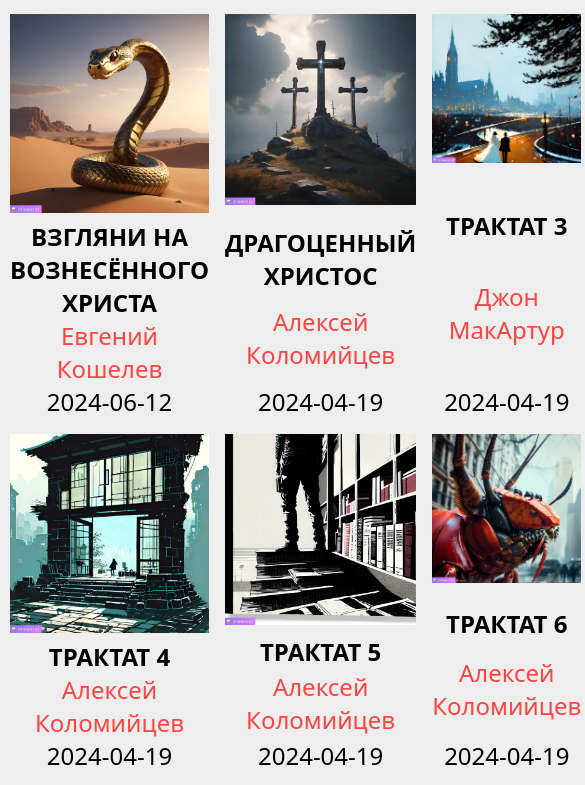
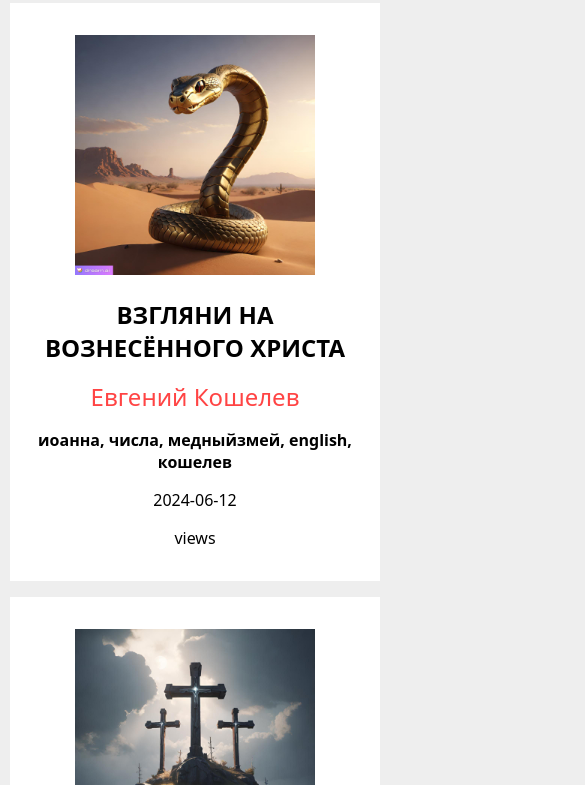
Before and after one commit to ujinthegrey/hundred-gospel-tracts, an Astro site: page / in a window 390 px wide. Shown: the part 256-1041 px from the top of the page, 585 px wide, since content can reach past the window. Built offline with nearby package versions, Linux system fonts and the light colour scheme; Astro itself is replaced by a stand-in of ours.

Commit message:
fix styles

```diff
--- a/src/components/Audioplayer.astro
+++ b/src/components/Audioplayer.astro
@@ -6,7 +6,7 @@
 </div>
 <style>
     div {
-        background-color: var(--bg-body-accent);
+        background-color: var(--bg-body-2);
         display: flex;
         justify-content: center;
         align-items: center;
--- a/src/components/Title.astro
+++ b/src/components/Title.astro
@@ -9,6 +9,7 @@
 </div>
 <style>
     div {
+        width: 100%;
         background-color: var(--bg-body-accent);
         display: flex;
         justify-content: center;
@@ -24,4 +25,14 @@
         letter-spacing: .4rem;
         text-transform: uppercase;
     }
+    @media (max-width: 768px) {
+    h1 {
+        font-size: 2rem;
+    }
+}
+@media (max-width: 640px) {
+    h1 {
+        font-size: 1.5rem;
+    }
+}
 </style>
--- a/src/components/TractItem.astro
+++ b/src/components/TractItem.astro
@@ -2,19 +2,25 @@
 const { tract } = Astro.props
 ---
 <article>
-    <a class="img-link" href={`/tracts/${tract.slug}`}><img src={tract.data.image.url} alt={tract.data.image.alt}/></a>
+    <a class="img-link" href={`/tracts/${tract.slug}`}>
+        <img src={tract.data.image.url} alt={tract.data.image.alt} width="240px" height="240px"/>
+    </a>
     <p class="title">{tract.data.title}</p>
     <p class="author">{tract.data.author}</p>
-    <p>{tract.data.pubDate.toISOString().slice(0,10)}</p>
-    <!-- <p>{tract.data.tags.join(', ')}</p> -->
+    <p class="tags">{tract.data.tags.join(', ')}</p>
+    <p class="data">{tract.data.pubDate.toISOString().slice(0,10)}</p>
+    <p class="views">views</p>
 </article>
 <style>
     article {
         display: flex;
         flex-direction: column;
+        gap: 1rem;
         align-items: center;
         justify-content: space-between;
         text-align: center;
+        background-color: var(--bg-body-2);
+        padding: 2rem .5rem;
     }
     .title {
         text-transform: uppercase;
@@ -23,6 +29,16 @@
     .author {
         color: var(--text-body-accent)
     }
+    .data,
+    .views {
+        display: flex;
+        justify-content: space-between;
+        font-size: 1rem;
+    }
+    .tags {
+        font-size: 1rem;
+        font-weight: 600;
+    }
     .img-link {
         transition: translate .3s ease;
     }
--- a/src/layouts/BaseLayout.astro
+++ b/src/layouts/BaseLayout.astro
@@ -13,7 +13,7 @@
 
 const theme = 'system'
 ---
-<html lang="ru-RU" data-theme={theme}>
+<html lang="ru-RU" data-theme={theme} class='_wrapper'>
 	<head>
 		<meta charset="utf-8" />
 		<link rel="icon" type="image/svg+xml" href="/favicon.svg" />
--- a/src/layouts/MarkdowmTractLayout.astro
+++ b/src/layouts/MarkdowmTractLayout.astro
@@ -12,14 +12,10 @@
 ---
 
 <BaseLayout pageTitle={frontmatter.title}>
-    <div class="_tract-grid">
-      <Audioplayer />
-      <slot />
-      <div>
-        <p>Трактат опубликован <time>{frontmatter.pubDate.slice(0,10)}</time></p>
-        <p>Теги: {tags.map((tag) => (<a href={`/tags/${tag}`} class="_body-link tag-link">{tag}</a>))}</p>
-      </div>
-    </div>
+    <Audioplayer />
+    <slot />
+    <p>Трактат опубликован <time>{frontmatter.pubDate.slice(0,10)}</time></p>
+    <p>Теги: {tags.map((tag) => (<a href={`/tags/${tag}`} class="_body-link tag-link">{tag}</a>))}</p>
 </BaseLayout>
 <style>
   ._tract-grid {
--- a/src/pages/index.astro
+++ b/src/pages/index.astro
@@ -6,22 +6,11 @@
 
 const pageTitle: string = 'Сто Евангельских Трактатов'
 
-/* interface ITract {
-	layout: string
-	title: string
-	pubDate: string
-	description: string
-	author: string
-	image: {url: string, alt: string}
-	tags: string[]
-} */
-//const allTracts = await Astro.glob('./tracts/*.md')
-
 const allTracts = await getCollection('tract')
 ---
 
 <BaseLayout pageTitle={pageTitle}>
-	<div class="_grid-comtainer">
+	<div class="_grid-container">
 		{allTracts.map((tract) => <TractItem tract={tract} />)}
-	</>
+	</div>
 </BaseLayout>
--- a/src/pages/tags/[tag].astro
+++ b/src/pages/tags/[tag].astro
@@ -21,7 +21,7 @@
 const { tracts } = Astro.props;
 ---
 <BaseLayout pageTitle={`трактаты по тегу ${tag}`}>
-  <ul class="_grid">
+  <ul class="_grid-container">
     {tracts.map((tract) => <TractItem tract={tract} title={tract.data.title}/>)}
   </ul>
 </BaseLayout>
--- a/src/pages/tags/index.astro
+++ b/src/pages/tags/index.astro
@@ -8,7 +8,40 @@
 const uniqueTags = [...new Set(allTracts.map((tract) => tract.data.tags).flat())].sort()
 ---
 <BaseLayout pageTitle={pageTitle}>
-    <div class="_grid">
-        {uniqueTags.map((tag) => <a href={`/tags/${tag}`}>{tag}</a>)}
+    <div class="container">
+        {uniqueTags.map((tag) => <div class="item"><a href={`/tags/${tag}`}>{tag}</a></div>)}
     </div>
 </BaseLayout>
+<style>
+    .container {
+        display: grid;
+        grid-template-columns: repeat(5, 1fr);
+        gap: 1rem;
+    }
+    .item {
+        display: flex;
+        justify-content: center;
+        align-items: center;
+        text-align: center;;
+    }
+    @media (max-width: 840px) {
+        .container {
+            grid-template-columns: repeat(4, 1fr);
+        }
+    }
+    @media (max-width: 720px) {
+        .container {
+            grid-template-columns: repeat(3, 1fr);
+        }
+    }
+    @media (max-width: 640px) {
+        .container {
+            grid-template-columns: repeat(2, 1fr);
+        }
+    }
+    @media (max-width: 480px) {
+        .container {
+            grid-template-columns: 1fr;
+        }
+    }
+</style>
--- a/src/styles/global.css
+++ b/src/styles/global.css
@@ -5,6 +5,7 @@
 
     /* ------ LIGHT-MODE COLORS------ */
     --lm-bg-body: #eee;
+    --lm-bg-body-2: #fff;
     --lm-bg-body-accent: #ccb;
     --lm-bg-header-footer: rgba(51, 51, 51, .9);
     --lm-bg-header-footer-accent: rgba(0, 0, 0, .9);
@@ -19,6 +20,7 @@
 
     /* ------ DARK-MODE COLORS ------ */
     --dm-bg-body: #222;
+    --dm-bg-body-2: #000;
     --dm-bg-body-accent: #f44;
     --dm-bg-header-footer: rgba(0, 0, 0, .9);
     --dm-bg-header-footer-accent: #f44;
@@ -32,6 +34,7 @@
     --dm-link-header-footer-hover: #f44;
 
     --bg-body: var(--lm-bg-body);
+    --bg-body-2: var(--lm-bg-body-2);
     --bg-body-accent: var(--lm-bg-body-accent);
     --bg-header-footer: var(--lm-bg-header-footer);
     --bg-header-footer-accent: var(--lm-bg-header-footer-accent);
@@ -52,6 +55,7 @@
 @media (prefers-color-scheme: dark) {
     :root {
         --bg-body: var(--dm-bg-body);
+        --bg-body-2: var(--dm-bg-body-2);
         --bg-body-accent: var(--dm-bg-body-accent);
         --bg-header-footer: var(--dm-bg-header-footer);
         --bg-header-footer-accent: var(--dm-bg-header-footer-accent);
@@ -69,6 +73,7 @@
 
 [data-theme="dark"] {
     --bg-body: var(--dm-bg-body);
+    --bg-body-2: var(--dm-bg-body-2);
     --bg-body-accent: var(--dm-bg-body-accent);
     --bg-header-footer: var(--dm-bg-header-footer);
     --bg-header-footer-accent: var(--dm-bg-header-footer-accent);
@@ -85,6 +90,7 @@
 
 [data-theme="light"] {
     --bg-body: var(--lm-bg-body);
+    --bg-body-2: var(--lm-bg-body-2);
     --bg-body-accent: var(--lm-bg-body-accent);
     --bg-header-footer: var(--lm-bg-header-footer);
     --bg-header-footer-accent: var(--lm-bg-header-footer-accent);
@@ -110,9 +116,9 @@
 
 /* ------ WRAPPER  ------ */
 ._wrapper {
-    width: 100dvw;
+    width: 100%;
     min-height: 100dvh;
-    overflow-x: hidden;
+    /* overflow-x: hidden; */
     display: flex;
     flex-direction: column;
 }
@@ -125,11 +131,24 @@
     max-width: 80ch;
     margin: 0 auto;
     padding: 0 10px;
+    overflow-x: hidden;
 }
-._grid-comtainer {
+
+._grid-container {
     display: grid;
     grid-template-columns: 1fr 1fr 1fr;
     gap: 1rem;
+}
+
+@media (max-width: 768px) {
+    ._grid-container {
+        grid-template-columns: 1fr 1fr;
+    }
+}
+@media (max-width: 640px) {
+    ._grid-container {
+        grid-template-columns: 1fr;
+    }
 }
 
 /* ------ HODDEN-TITLE ------ */
@@ -167,3 +186,15 @@
 ._body-link:focus {
     color: var(--link-body-hover);
 }
+
+
+/* ------ IMG ------ */
+._img {
+    max-width: 100%;
+    height: auto;
+    vertical-align: middle;
+    font-style: italic;
+    background-repeat: no-repeat;
+    background-size: cover;
+    shape-margin: .75rem;
+}
```
